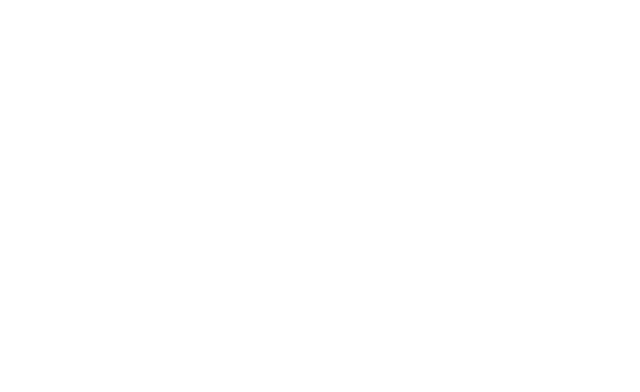
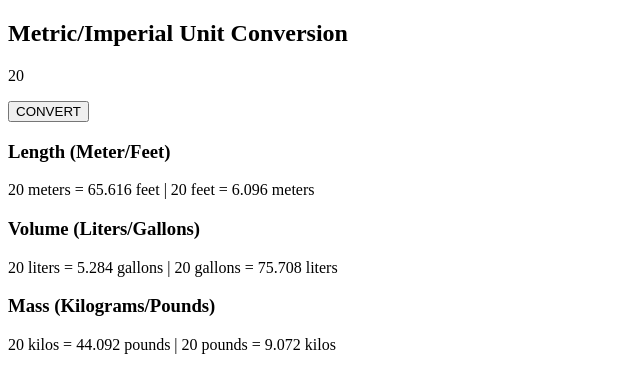
Before and after one commit to okantas/UnitConverter, a plain HTML site: page index.html in a window 1280 px wide. Shown: the whole page, without its empty margins (0-640 px from the left). Drawn offline with Linux system fonts and the light colour scheme.

Commit message:
HTML part is done

```diff
--- a/index.html
+++ b/index.html
@@ -8,6 +8,33 @@
     <title>Unit Converter</title>
 </head>
 <body>
+    <div id="container">
+        <div id="input-part">
+            <h2>Metric/Imperial Unit Conversion</h2>
+            <p id="main-number">20</p>
+            <button id="convert-btn">CONVERT</button>
+        </div>
+        <div id="result-part">
+            <div class="boxes">
+                <h3>Length (Meter/Feet)</h3>
+                <p class="result">20 meters = 65.616 feet | 20 feet = 6.096 meters</p>
+            </div>
+
+            <div class="boxes">
+                <h3>Volume (Liters/Gallons) </h3>
+                <p class="result">20 liters = 5.284 gallons | 20 gallons = 75.708 liters</p>
+            </div>
+
+            <div class="boxes">
+                <h3>Mass (Kilograms/Pounds)</h3>
+                <p class="result">20 kilos = 44.092 pounds | 20 pounds = 9.072 kilos</p>
+            </div>
+
+        </div>
+
+    </div>
+
+
 
 </body>
 </html>
```
